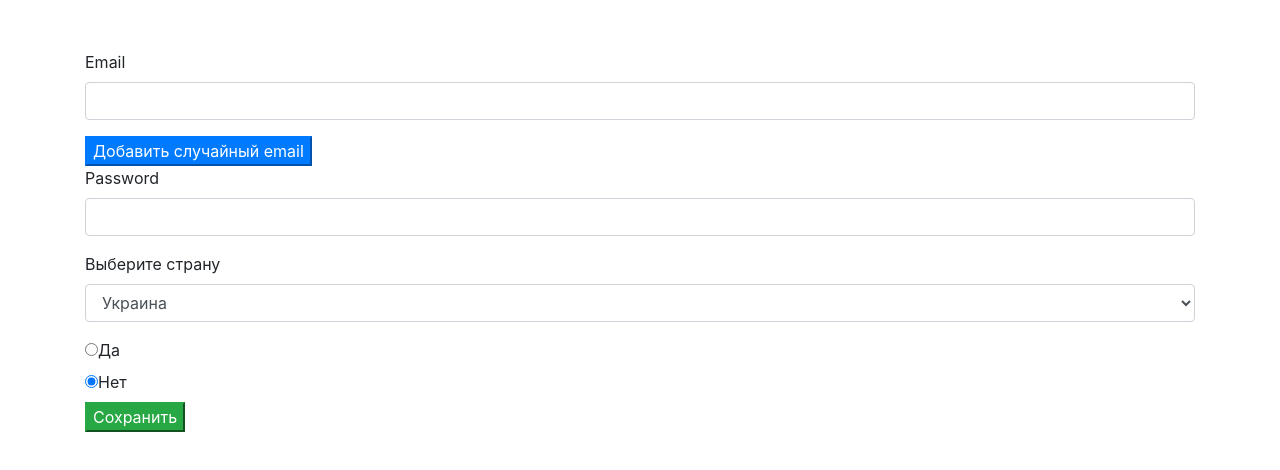
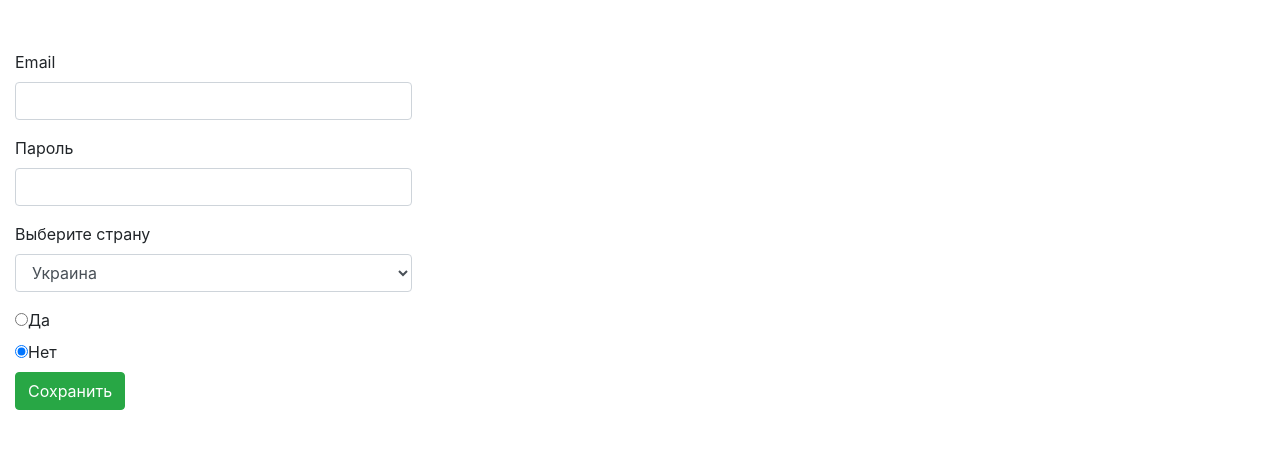
Before and after one commit to zamyslov/angular-cource, an Angular app: page / in a window 1280 px wide. Shown: the top 470 px of the page. Built offline with nearby package versions, Linux system fonts and the light colour scheme.

Commit message:
lesson 40

```diff
--- a/src/app/app.component.html
+++ b/src/app/app.component.html
@@ -1,39 +1,26 @@
-<!--The content below is only a placeholder and can be replaced.-->
-<div class="container">
-  <div class="col-xs-8 col-xs-offset-2">
-    <form (ngSubmit)="submitForm(form)" #form="ngForm">
-      <div ngModelGroup="user" #user="ngModelGroup">
-        <div class="form-group" [ngClass]="{'has-warning' : email.invalid && email.touched}">
+<div class="col-xs-4 col-md-4">
+  <form [formGroup]="form" (ngSubmit)="onSubmit()">
+    <div class="form-group">
       <label>Email</label>
-        <input type="text" class="form-control" ngModel name="email" required email #email="ngModel">
-        <p *ngIf="email.invalid && email.touched">Введите корректный e-mail</p>
+      <input type="text" class="form-control" formControlName="email">
     </div>
-        <button type="button" class="btn-primary" (click)="addRandEmail()">Добавить случайный email</button>
-        <div class="form-group" [ngClass]="{'has-warning' : pass.invalid && pass.touched}">
-        <label>Password</label>
-        <input type="password" class="form-control" ngModel name="pass" required #pass="ngModel">
-        <p *ngIf="pass.invalid && pass.touched">Введите корректный пароль</p>
-      </div>
-        <h2 *ngIf="user.invalid && user.touched">ERRROR!</h2>
+    <div class="form-group">
+      <label>Пароль</label>
+      <input type="password" class="form-control" formControlName="pass">
     </div>
     <div class="form-group">
       <label>Выберите страну</label>
-        <select class="form-control"  ngModel name="country" required [ngModel]="defaultCountry">
-          <option value="ukr">Украина</option>
-          <option value="by">Беларусь</option>
-          <option value="mol">Молдова</option>
+      <select class="form-control" formControlName="country">
+        <option value="ru">Россия</option>
+        <option value="by">Белоруссия</option>
+        <option value="ua">Украина</option>
       </select>
     </div>
-      <div class="radio" *ngFor="let ans of answers" required>
+    <div class="radio" *ngFor="let ans of answers" >
       <label>
-          <input type="radio" [value]="ans.type" ngModel name="answer" [ngModel]="defaultAnswer">{{ans.text}}
+        <input type="radio" [value]="ans.type" formControlName="answer">{{ans.text}}
       </label>
     </div>
-      <button class="btn-success" type="submit" [disabled]="!form.valid">Сохранить</button>
+    <button class="btn btn-success" type="submit">Сохранить</button>
   </form>
 </div>
-
-  <div *ngIf="isSubmited">
-    <pre>{{formData | json}}</pre>
-  </div>
-</div>
--- a/src/app/app.component.ts
+++ b/src/app/app.component.ts
@@ -1,45 +1,31 @@
-import {Component, ViewChild} from '@angular/core';
-import {NgForm} from '@angular/forms';
+import {Component, OnInit} from '@angular/core';
+import {FormControl, FormGroup} from '@angular/forms';
 
 @Component({
   selector: 'app-root',
   templateUrl: './app.component.html'
 })
-export class AppComponent {
-  @ViewChild('form') form: NgForm;
+export class AppComponent implements OnInit {
 
   answers = [
     {type: 'yes', text: 'Да'},
     {type: 'no', text: 'Нет'}
   ];
 
-  defaultAnswer = 'no';
-  defaultCountry = 'ukr';
+  form: FormGroup;
 
-  formData = {};
-  isSubmited = false;
-
-  submitForm() {
-    this.isSubmited = true;
-    this.formData = this.form.value;
-    this.form.reset();
-  }
-
-  addRandEmail() {
-    const randEmail = 'a@a';
-    // this.form.setValue({
-    //   user: {
-    //     pass: '',
-    //     email: randEmail
-    //   },
-    //   country: '',
-    //   answer: ''
-    // });
-    this.form.form.patchValue({
-      user: {
-        email: randEmail
-      }
+  ngOnInit(): void {
+    this.form = new FormGroup({
+      email: new FormControl(''),
+      pass: new FormControl(''),
+      country: new FormControl('ua'),
+      answer: new FormControl('no')
     });
   }
 
+  onSubmit() {
+
+  }
+
+
 }
--- a/src/app/app.module.ts
+++ b/src/app/app.module.ts
@@ -2,14 +2,14 @@ import {BrowserModule} from '@angular/platform-browser';
 import {NgModule} from '@angular/core';
 
 import {AppComponent} from './app.component';
-import {FormsModule} from '@angular/forms';
+import {FormsModule, ReactiveFormsModule} from '@angular/forms';
 
 @NgModule({
   declarations: [
     AppComponent
   ],
   imports: [
-    BrowserModule, FormsModule
+    BrowserModule, FormsModule, ReactiveFormsModule
   ],
   providers: [],
   bootstrap: [AppComponent]
```
Lines whose indentation alone changed are shown as unchanged.
